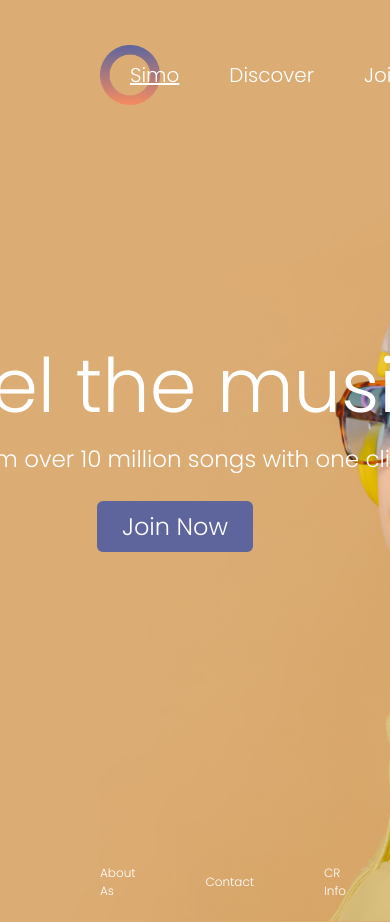
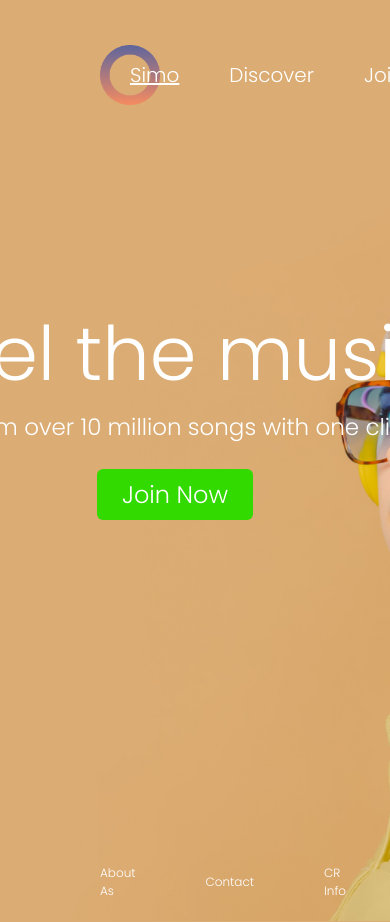
Before and after one commit to dev-ley/MusicSPA-React, a React (Create React App) app: page / in a window 390 px wide. Shown: the top 922 px of the page. Built offline with nearby package versions, Linux system fonts and the light colour scheme.

Commit message:
Update Simo.css

```diff
--- a/src/pages/Simo/Simo.css
+++ b/src/pages/Simo/Simo.css
@@ -17,7 +17,7 @@
     display: flex;
     flex-direction: column;
     width: 40vw;
-    margin-top: 13rem;
+    margin-top: 11rem;
     margin-left: 6rem;
     align-items: center;
 
@@ -60,3 +60,83 @@
     text-align: center;
 
 }
+
+
+@media screen and (max-width:1000px) {
+
+    .box > a {
+
+        margin-top: 25px;
+        font-family: 'Poppins', sans-serif;
+        font-weight: 300;
+        font-size: 24px;
+        padding: 8px;
+        color: white;
+        background-color: #33da00;
+        border-radius: 6px;
+        text-wrap: nowrap;
+        width: 140px;
+        text-align: center;
+
+    }
+
+
+.conteiner {
+
+    background-image: url(/src/assets/img/img1.png);
+    background-size: cover;
+    background-position: bottom ;
+    background-repeat: no-repeat;
+    border: 1px solid rgba(255, 0, 0, 0);
+    height: 800px;
+}
+.box {
+
+    display: flex;
+    flex-direction: column;
+    width: 40vw;
+    margin-top: 11rem;
+    margin-left: 6rem;
+    align-items: center;
+
+
+}
+
+.box > h1 {
+
+    font-family: 'Poppins', sans-serif;
+    font-weight: 300;
+    font-size: 75px;
+    color: white;
+    text-wrap: nowrap;
+
+
+}
+
+.box > p {
+
+    font-family: 'Poppins', sans-serif;
+    font-weight: 300;
+    font-size: 23px;
+    color: white;
+    text-wrap: nowrap;
+
+}
+
+.box > a {
+
+    margin-top: 25px;
+    font-family: 'Poppins', sans-serif;
+    font-weight: 300;
+    font-size: 24px;
+    padding: 8px;
+    color: white;
+    background-color: #33da00;
+    border-radius: 6px;
+    text-wrap: nowrap;
+    width: 140px;
+    text-align: center;
+
+}
+
+}
```
